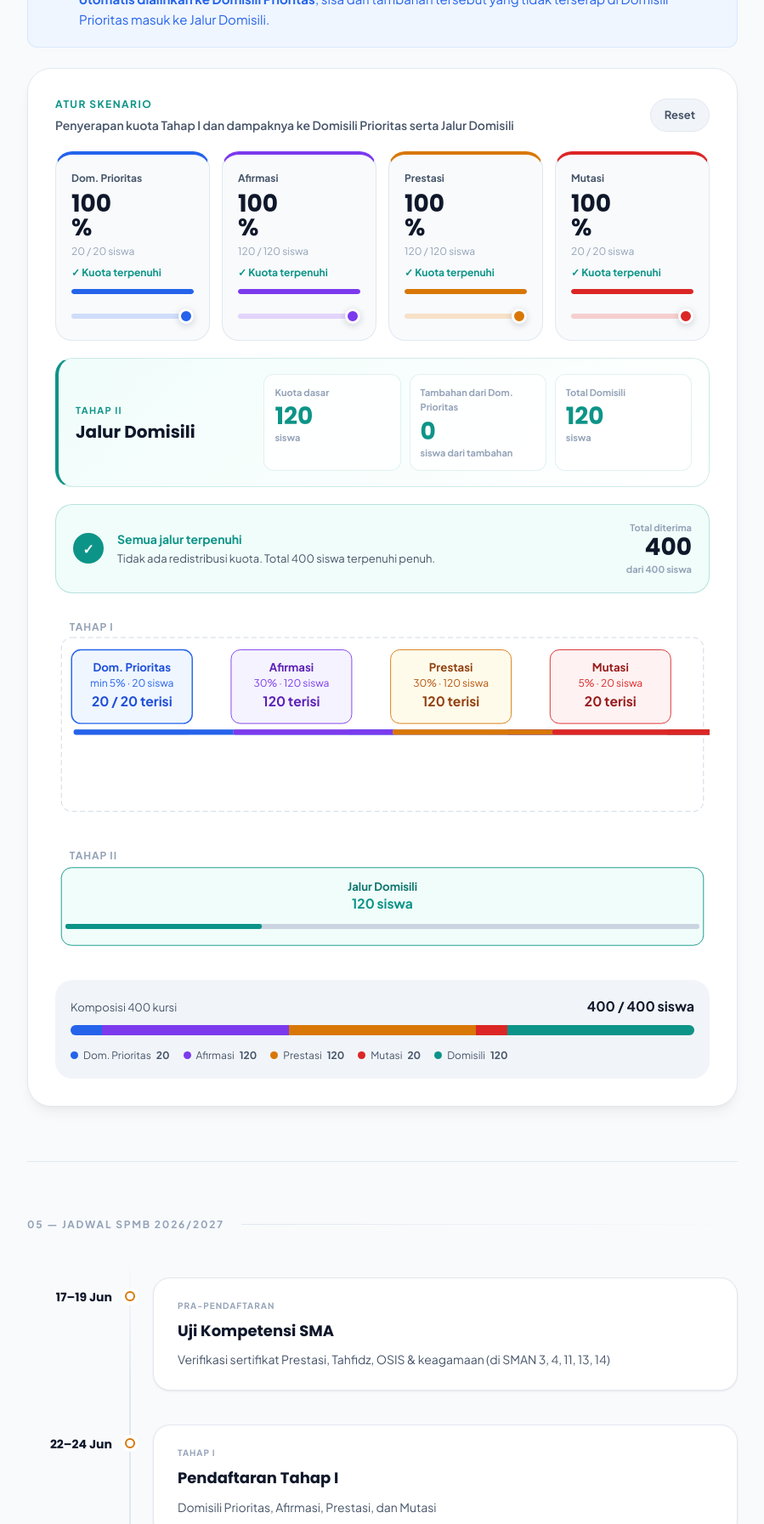
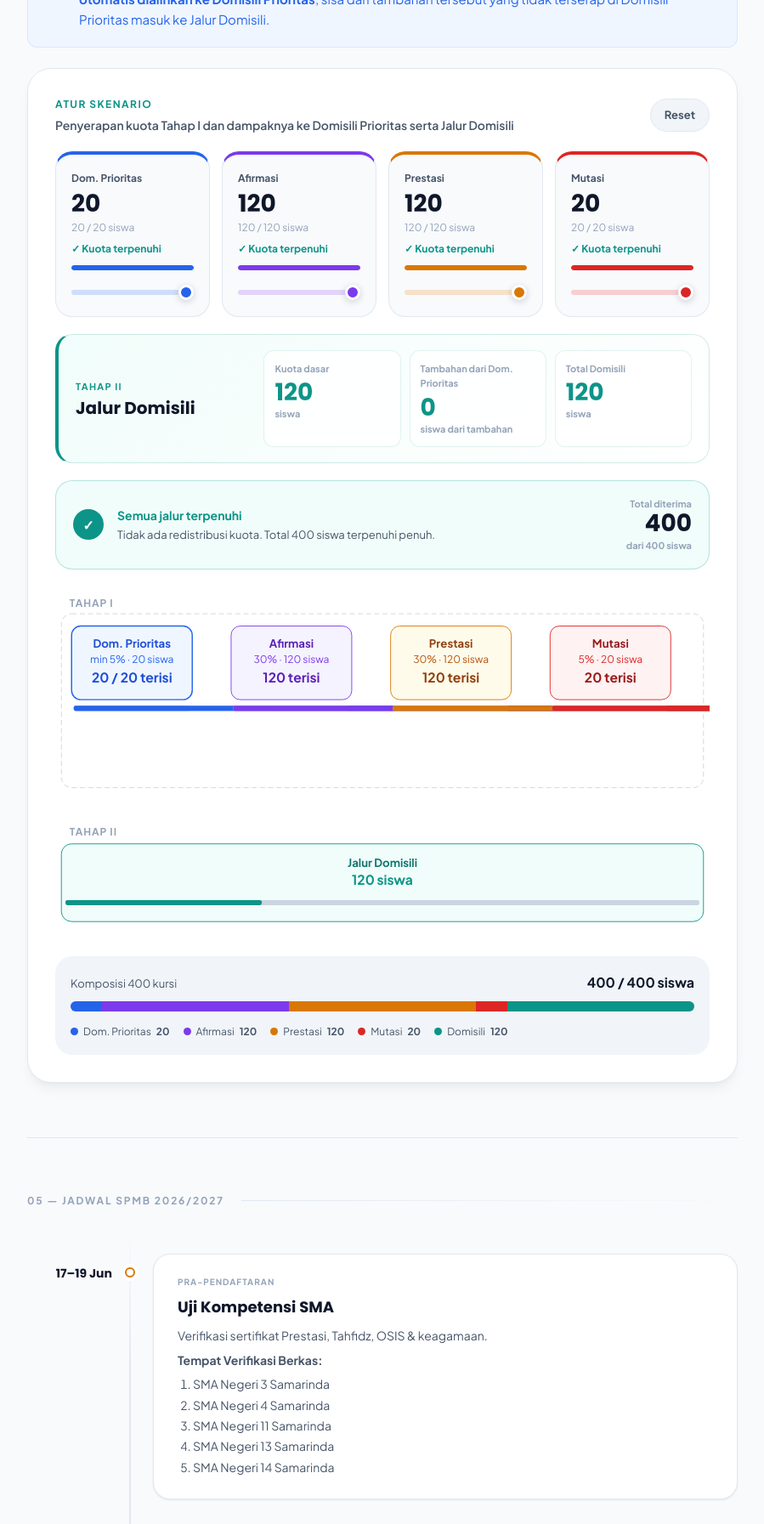
Before and after one commit to fauzangifari/spmb-landingpage, a website built with Vite: page index.html in a window 1280 px wide. Shown: the part 3712-5505 px from the top of the page at 85% size, without its empty margins (190-1089 px from the left). Built offline with nearby package versions, Linux system fonts and the light colour scheme.

Commit message:
commit lagi

```diff
--- a/index.html
+++ b/index.html
@@ -451,7 +451,7 @@
       <div class="sim-grid">
         <div class="sim-control sim-blue">
           <span>Dom. Prioritas</span>
-          <strong><span id="s-pct-dp">100</span>%</strong>
+          <strong><span id="s-pct-dp">20</span></strong>
           <small id="s-num-dp">20 / 20 siswa</small>
           <em id="s-sisa-dp">-</em>
           <div class="sim-mini"><i id="s-bar-dp"></i></div>
@@ -460,7 +460,7 @@
 
         <div class="sim-control sim-purple">
           <span>Afirmasi</span>
-          <strong><span id="s-pct-af">100</span>%</strong>
+          <strong><span id="s-pct-af">120</span></strong>
           <small id="s-num-af">120 / 120 siswa</small>
           <em id="s-sisa-af">-</em>
           <div class="sim-mini"><i id="s-bar-af"></i></div>
@@ -469,7 +469,7 @@
 
         <div class="sim-control sim-gold">
           <span>Prestasi</span>
-          <strong><span id="s-pct-pr">100</span>%</strong>
+          <strong><span id="s-pct-pr">120</span></strong>
           <small id="s-num-pr">120 / 120 siswa</small>
           <em id="s-sisa-pr">-</em>
           <div class="sim-mini"><i id="s-bar-pr"></i></div>
@@ -478,7 +478,7 @@
 
         <div class="sim-control sim-coral">
           <span>Mutasi</span>
-          <strong><span id="s-pct-mu">100</span>%</strong>
+          <strong><span id="s-pct-mu">20</span></strong>
           <small id="s-num-mu">20 / 20 siswa</small>
           <em id="s-sisa-mu">-</em>
           <div class="sim-mini"><i id="s-bar-mu"></i></div>
@@ -616,7 +616,17 @@
         <div class="tm-content">
           <div class="tm-step">Pra-Pendaftaran</div>
           <div class="tm-title">Uji Kompetensi SMA</div>
-          <p class="tm-desc">Verifikasi sertifikat Prestasi, Tahfidz, OSIS & keagamaan (di SMAN 3, 4, 11, 13, 14)</p>
+          <div class="tm-desc">
+            <p>Verifikasi sertifikat Prestasi, Tahfidz, OSIS & keagamaan.</p>
+            <strong>Tempat Verifikasi Berkas:</strong>
+            <ol>
+              <li>SMA Negeri 3 Samarinda</li>
+              <li>SMA Negeri 4 Samarinda</li>
+              <li>SMA Negeri 11 Samarinda</li>
+              <li>SMA Negeri 13 Samarinda</li>
+              <li>SMA Negeri 14 Samarinda</li>
+            </ol>
+          </div>
         </div>
       </div>
       <div class="tm-item">
--- a/src/main.js
+++ b/src/main.js
@@ -148,7 +148,7 @@ function simUpdate() {
   Object.keys(values).forEach(key => {
     const cap = key === 'dp' ? dpEffectiveQuota : SIM_CAP[key];
     const sisaElement = byId(`s-sisa-${key}`);
-    setText(`s-pct-${key}`, values[key]);
+    setText(`s-pct-${key}`, filled[key]);
     setText(`s-num-${key}`, `${filled[key]} / ${cap} siswa`);
     setWidth(`s-bar-${key}`, values[key]);
 
--- a/src/styles/main.css
+++ b/src/styles/main.css
@@ -1038,6 +1038,16 @@ body {
   color: var(--text2);
   line-height: 1.6;
 }
+.tm-desc p {
+  margin: 0 0 6px;
+}
+.tm-desc ol {
+  margin: 6px 0 0 18px;
+  padding: 0;
+}
+.tm-desc li {
+  margin: 2px 0;
+}
 
 /* Timeline Mobile */
 @media (max-width: 650px) {
```
Also changed, not shown: spmb-sman1-samarinda-2026-2027.html (+19 -6 lines).
